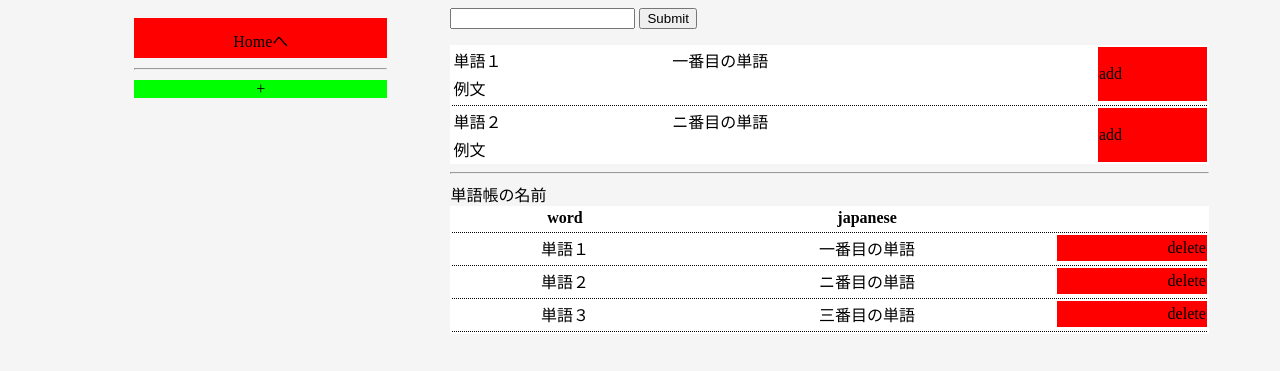
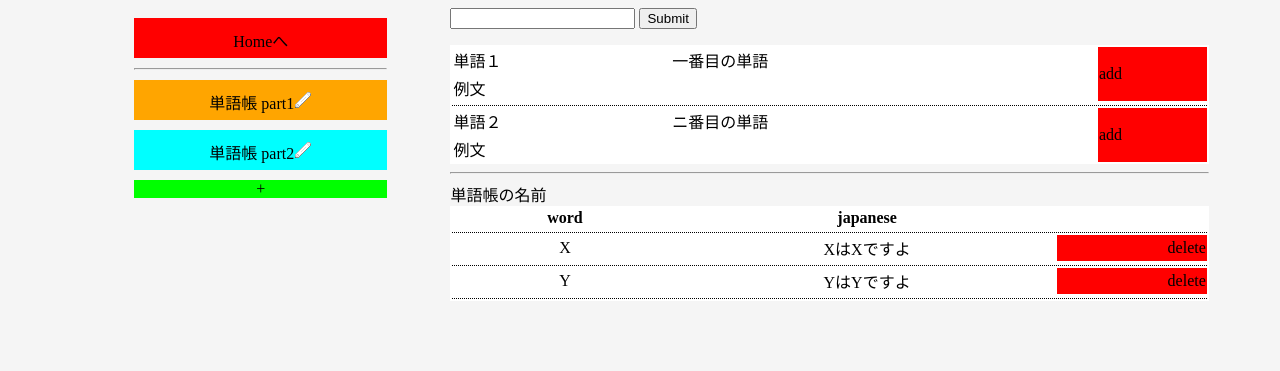
Before and after one commit to AtanProject/AtanProject, a Python web app: template src/template/editVocaList.html in a window 1280 px wide. Shown: the top 371 px of the page. Run offline with Jinja, Linux system fonts and the light colour scheme; the template is opened without the code that fills it, so the values that code supplies are empty.

Commit message:
added change-wordlist function

```diff
--- a/src/template/editVocaList.html
+++ b/src/template/editVocaList.html
@@ -4,22 +4,59 @@
         <script type="text/javascript">
         <!--
         //変数系//
-        //検索で受け取った単語リスト(現在は借りの物を設定)
+        //単語帳のリスト
+        var listOfWordList = [
+        	{
+        		"ListName":"単語帳 part1",
+        		"Id":"list1"
+        	},
+        	{
+        		"ListName":"単語帳 part2",
+        		"Id":"list2"
+        	}
+        ];
+
+        //検索で受け取った単語リスト(現在は借りに設定)
         var vocabularyJSON = [
         	{
         		"Word":"first",
-        		"Id":"1",
+        		"Id":"word1",
         		"Meaning":"（はじめの単語の意味）",
         	},
         	{
         		"Word":"second",
-        		"Id":"2",
+        		"Id":"word2",
         		"Meaning":"（二番目の単語の意味）",
 			}
         ];
 
+        //選択された単語リスト(現在は借りに設定)
+        var includedWordInListJSON = [
+        	{
+        		"Word":"X",
+        		"Id":"word_X",
+        		"Meaning":"XはXですよ",
+        	},
+        	{
+        		"Word":"Y",
+        		"Id":"word_Y",
+        		"Meaning":"YはYですよ",
+			}
+        ];
+
+        //選択されたリストのID
+        var selectedListId = 0;;
+
 		//読みこみ完了後に処理
         jQuery(function () {
+        	//単語帳リスト表示
+        	for(var i = 0; i < listOfWordList.length; i++){
+	            listElement = $('<li></li>').addClass('leftBoxL bgC3').attr('id', listOfWordList[i].Id).bind("click", {Id: listOfWordList[i].Id}, selectList);
+        		listNameElement = $('<span></span>').attr('class','name').html(listOfWordList[i].ListName);
+        		listNameEditButtonElement = $('<img>').attr('src','img/pencil.gif').bind("click", {Id: listOfWordList[i].Id}, editListName);
+   	            $('ul#ListOfWordList').append( listElement.append(listNameElement).append(listNameEditButtonElement) );
+        	}
+
           	//追加ボタンの動作登録
        		$('#addWordList').click(function(){
        		    //!! newList作成API呼び出し
@@ -28,9 +65,36 @@
             	//DOM作成して、フォーカスを当てる
             	addList(id);
           	});
+
+        	//リスト初期選択
+        	$('li#' + listOfWordList[0].Id).trigger("click");
         });
 
         //単語帳関係//
+        //単語帳選択
+        function selectList(e){
+        	id = e.data.Id;
+        	//!!api呼び出し
+
+        		//表示書き換え 左メニュー
+        		$('li#' + selectedListId).attr('Class','leftBoxL bgC3');
+        		$('li#' + id).attr('Class','leftBoxL bgC2');
+        		selectedListId = id;
+
+        		//!!表示書き換え　右メニュー
+        		$('tbody#includedWord').empty();
+	        	for(var i = 0; i < includedWordInListJSON.length; i++){
+	        		wordElement = $('<td></td>').attr('class','left word').html(includedWordInListJSON[i].Word);
+	        		meanElement = $('<td></td>').attr('class','center').html(includedWordInListJSON[i].Meaning);
+	        		delButtonElement = $('<td></td>').attr('class','right bgc1 deleteBt').html('delete').bind("click", {Id:includedWordInListJSON[i].Id ,Word:includedWordInListJSON[i].Word , ListId:id}, deleteWord)
+	        		firstLineElement = $('<tr></tr>').append(wordElement).append(meanElement).append(delButtonElement);
+	        		secondLineElement = $('<tr></tr>').append( $('<td></td>').attr('colspan','3').attr('class','delimiterLine') );
+
+	        		$('tbody#includedWord').append(firstLineElement);
+	        		$('tbody#includedWord').append(secondLineElement);
+	        	}
+        }
+
         //単語帳リストの表示を作成
         function addList(id){
         	//DOM作成して、フォーカスを当てる
@@ -94,11 +158,14 @@
         }
         //単語の削除動作
         function deleteWord(e){
-        	id = e.data.id;
-        	word = e.data.word;
+        	id = e.data.Id;
+        	word = e.data.Word;
+        	listId = e.data.ListId;
 	        if(window.confirm(word + 'を削除します/id:' + id)){
-                $.post('', { dWordId:id});
-                window.location.reload();
+	        	//API呼び出し
+	        		//成功したら
+
+                //window.location.reload();
 	        }
         }
 
@@ -191,20 +258,6 @@
                     <tr><td  colspan='3' class='delimiterLine'></td></tr>
                 </thead>
                 <tbody id='includedWord'>
-                    <!--ここから-->
-                    <tr>
-                        <td class='left word'>単語１</td><td class='center'>一番目の単語</td><td class='right bgc1 deleteBt' onclick='delWord(0,"xxx")'>delete</td>
-                    </tr>
-                    <tr><td  colspan='3' class='delimiterLine'></td></tr>
-                    <!--ここまで１セット-->
-                    <tr>
-                        <td class='left word'>単語２</td><td class='center'>ニ番目の単語</td><td class='right bgc1 deleteBt' onclick='delWord(1,"yyy")'>delete</td>
-                    </tr>
-                    <tr><td  colspan='3' class='delimiterLine'></td></tr>
-                    <tr>
-                        <td class='left word'>単語３</td><td class='center'>三番目の単語</td><td class='right bgc1 deleteBt' onclick='delWord(2,"zzz")'>delete</td>
-                    </tr>
-                    <tr><td  colspan='3' class='delimiterLine'></td></tr>
                 </tbody>
             </table>
 
```
